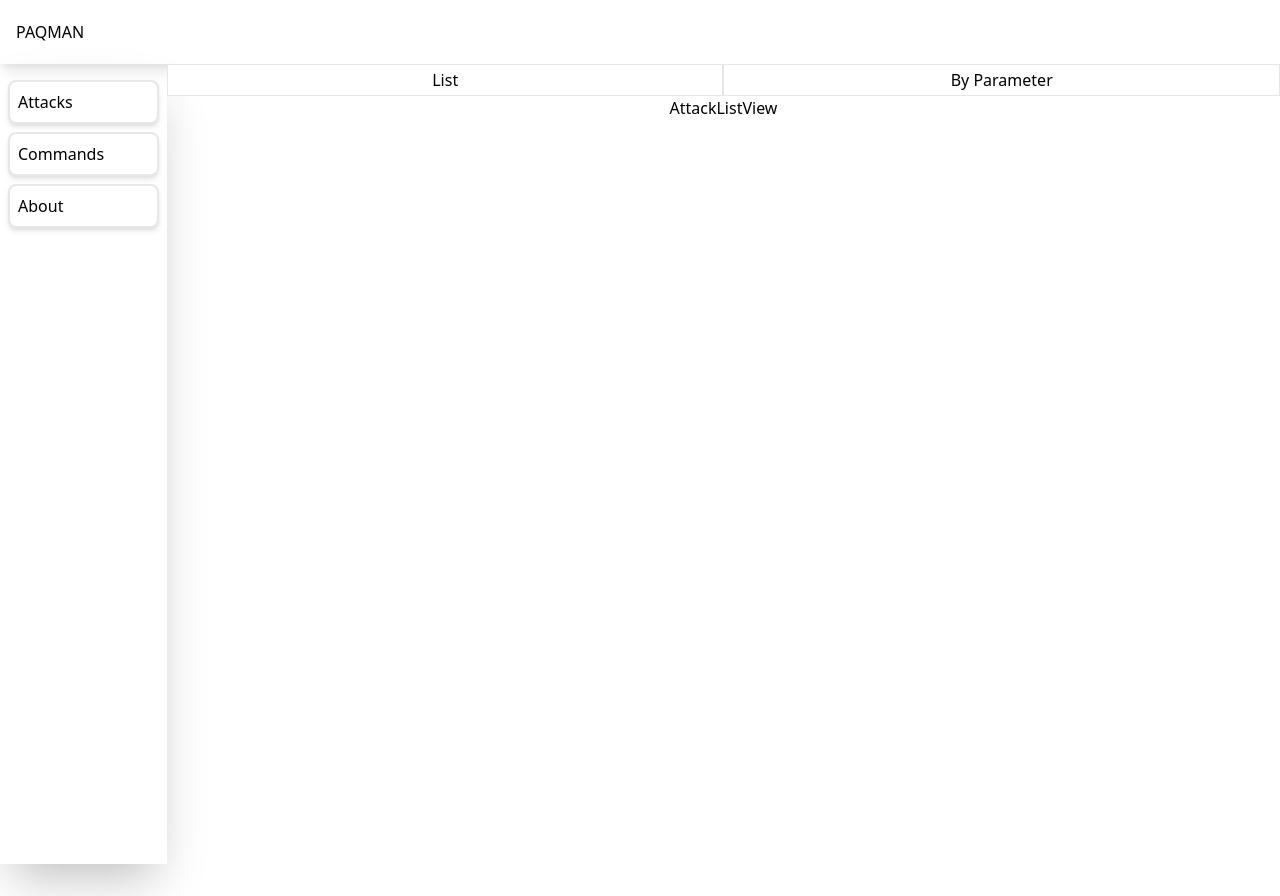
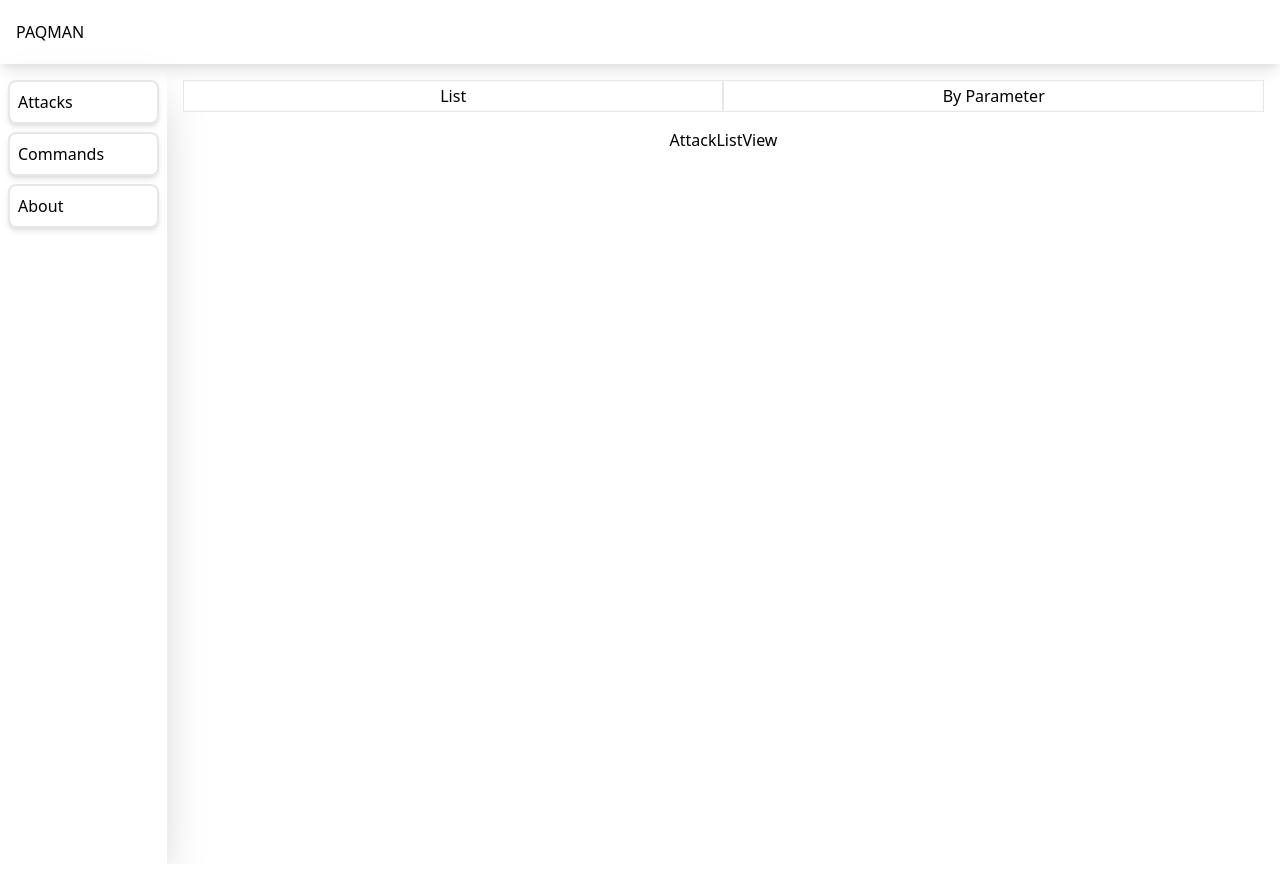
Before and after one commit to paqman-project/paqman, a React (Create React App) app in the folder frontend/: page / in a window 1280 px wide. After the commit the page ends 864 px from the top, so only its background shows below. Built offline with nearby package versions, Linux system fonts and the light colour scheme.

Commit message:
ViewWrapper added

```diff
--- a/frontend/src/container/Body.js
+++ b/frontend/src/container/Body.js
@@ -3,6 +3,7 @@
 import AttackView from "../views/AttackView"
 import CommandView from "../views/CommandView"
 import AboutView from "../views/AboutView"
+import ViewWrapper from "./ViewWrapper"
 
 export default function Body(){
     const [ view, setView ] = useState("Attacks")
@@ -24,7 +25,9 @@
         <>
             <div className="h-full flex">
                 <Sidebar setView={setView} />
-                {selectView()}
+                <ViewWrapper>
+                    {selectView()}
+                </ViewWrapper>
             </div>
         </>
     )
--- a/frontend/src/container/SubSectionButtons.js
+++ b/frontend/src/container/SubSectionButtons.js
@@ -1,8 +1,9 @@
+import React from "react"
 import SubSectionButton from "../components/SubSectionButton"
 
 export default function SubSectionButtons({ titles, setView }) {
     return (
-        <div className="flex">
+        <div className="flex bg-red-200 m-4 object-center">
             {titles.map(e => <SubSectionButton key={e} title={e} setView={setView} />)}
         </div>
     )
--- /dev/null
+++ b/frontend/src/container/ViewWrapper.js
@@ -0,0 +1,9 @@
+import React from "react"
+
+export default function ViewWrapper({ children }) {
+    return (
+        <div className="w-full h-full ">
+            { children }
+        </div>
+    )
+}
--- a/frontend/src/views/CommandView.js
+++ b/frontend/src/views/CommandView.js
@@ -1,5 +1,5 @@
 import React, { useState } from "react"
-import SubSectionButtons from "./SubSectionButtons"
+import SubSectionButtons from "../container/SubSectionButtons"
 import CommandListView from "./CommandListView"
 import CommandByParameterView from "./CommandByParameterView"
 
```
